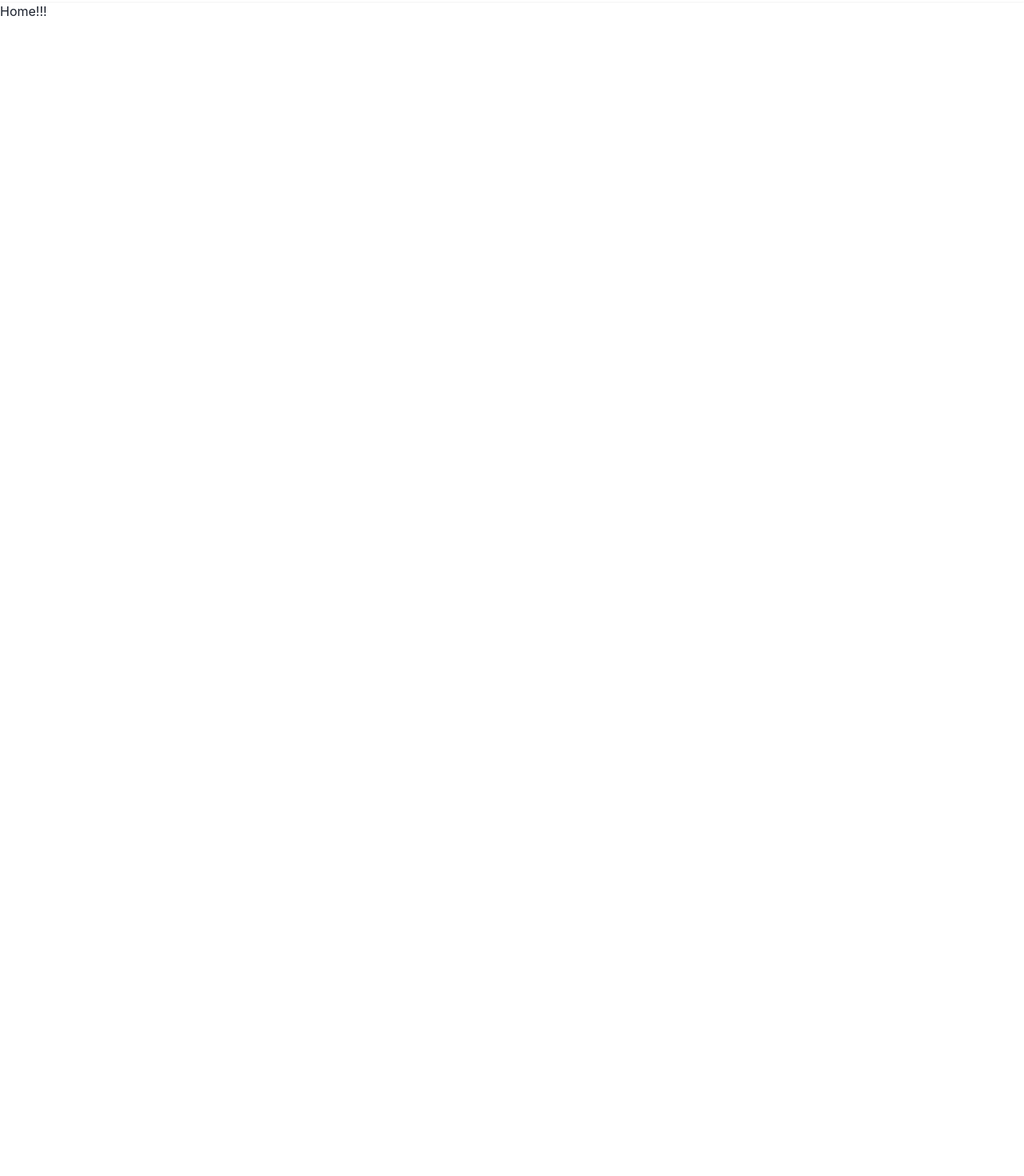
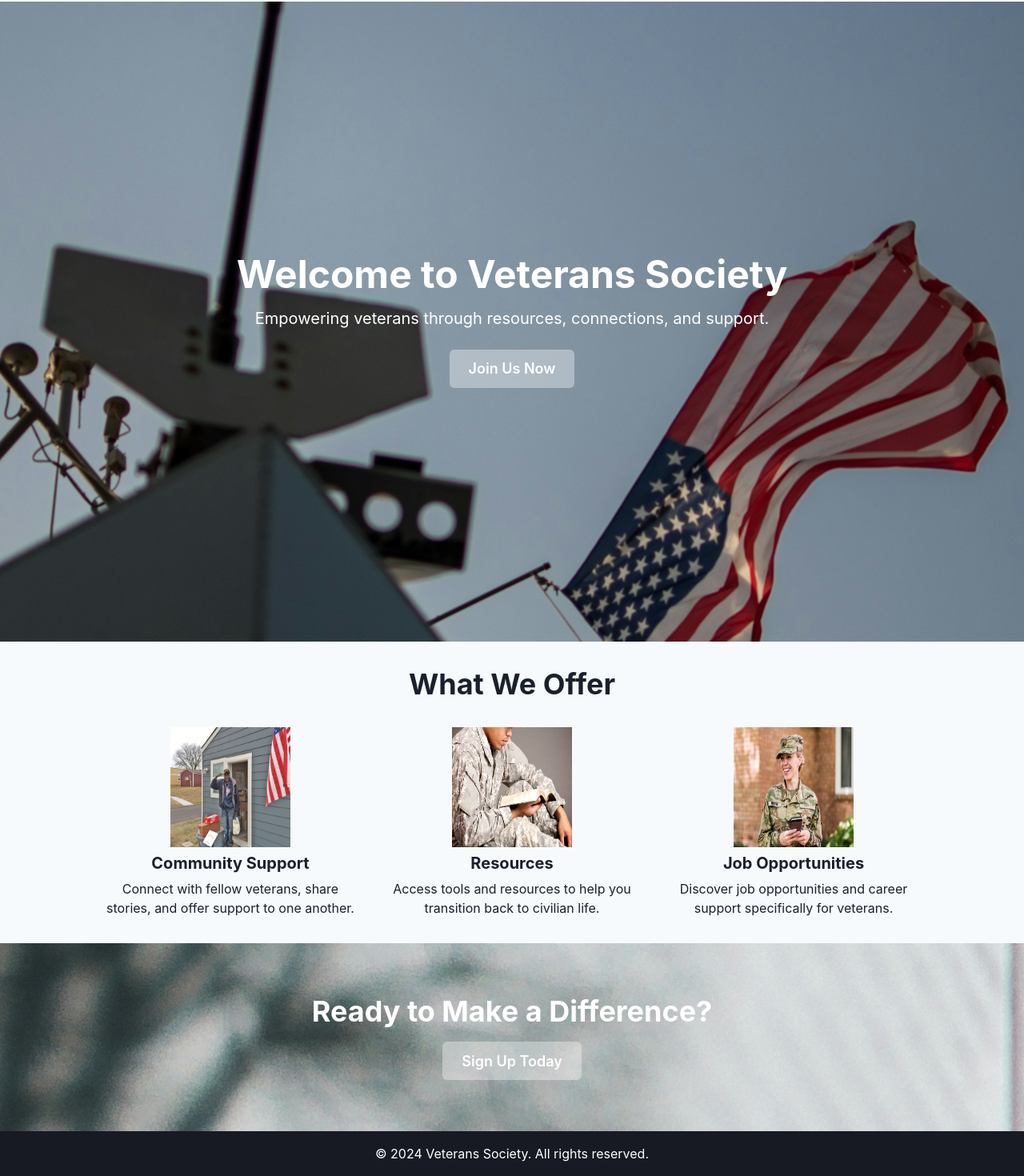
Before and after one commit to michellechang02/veterans-society, a React (Vite) app in the folder frontend/: page / in a window 1280 px wide. Shown: the part 70-1540 px from the top of the page at 80% size. Before the commit the page ends 800 px from the top, so only its background shows below. Built offline with nearby package versions, Linux system fonts and the light colour scheme.

Commit message:
home rewritten

```diff
--- a/frontend/src/components/Home.tsx
+++ b/frontend/src/components/Home.tsx
@@ -1,15 +1,106 @@
-import React from 'react';
+import {
+    Box, Heading, Text, Button, VStack, HStack, Image, Flex
+  } from '@chakra-ui/react';
+  import { useNavigate } from 'react-router-dom';
+  import React, { useEffect } from 'react';
 
-interface HomeProps {
-  // Define props here if any exist
-}
+  interface FeatureProps {
+    title: string;
+    description: string;
+    imageSrc: string;
+  }
 
-const Home: React.FC<HomeProps> = (props) => {
-  return (
-    <div>
-      <h1>Home!!!</h1>
-    </div>
-  );
-}
+  const Home: React.FC = () => {
+    const navigate = useNavigate();
 
-export default Home;
+    useEffect(() => {
+      console.log("home!!");
+    }, []);
+
+    return (
+      <Box>
+        {/* Hero Section */}
+        <Flex
+          as="section"
+          height="100vh"
+          align="center"
+          justify="center"
+          bgImage="veterans.jpg"
+          bgSize="cover"
+          bgPosition="center"
+          color="white"
+          textAlign="center"
+          direction="column"
+          p={4}
+        >
+          <Heading size="2xl" mb={4}>
+            Welcome to Veterans Society
+          </Heading>
+          <Text fontSize="xl" mb={6}>
+            Empowering veterans through resources, connections, and support.
+          </Text>
+          <Button colorScheme="whiteAlpha" size="lg" onClick={() => navigate('/register')}>
+            Join Us Now
+          </Button>
+        </Flex>
+
+        {/* Features Section */}
+        <VStack spacing={8} p={8} textAlign="center" bg="gray.50">
+          <Heading size="xl">What We Offer</Heading>
+          <HStack spacing={8} justify="center">
+            <Feature
+              title="Community Support"
+              description="Connect with fellow veterans, share stories, and offer support to one another."
+              imageSrc="community.jpg"
+            />
+            <Feature
+              title="Resources"
+              description="Access tools and resources to help you transition back to civilian life."
+              imageSrc="resources.jpg"
+            />
+            <Feature
+              title="Job Opportunities"
+              description="Discover job opportunities and career support specifically for veterans."
+              imageSrc="careers.jpg"
+            />
+          </HStack>
+        </VStack>
+
+        {/* Call to Action Section */}
+        <Flex
+          as="section"
+          bgImage="footer.jpg"
+          color="white"
+          align="center"
+          justify="center"
+          direction="column"
+          p={16}
+          textAlign="center"
+        >
+          <Heading size="xl" mb={4}>
+            Ready to Make a Difference?
+          </Heading>
+          <Button size="lg" colorScheme="whiteAlpha" onClick={() => navigate('/register')}>
+            Sign Up Today
+          </Button>
+        </Flex>
+
+        {/* Footer */}
+        <Box as="footer" bg="gray.900" color="white" py={4} textAlign="center">
+          <Text>© 2024 Veterans Society. All rights reserved.</Text>
+        </Box>
+      </Box>
+    );
+  }
+
+  const Feature: React.FC<FeatureProps> = ({ title, description, imageSrc }) => {
+    return (
+      <VStack maxW="xs" textAlign="center">
+        <Image boxSize="150px" src={imageSrc} alt={title} />
+        <Heading size="md">{title}</Heading>
+        <Text>{description}</Text>
+      </VStack>
+    );
+  }
+
+  export default Home;
```
Also changed, not shown: 1 other file (tests, documents, lock files or other folders).
